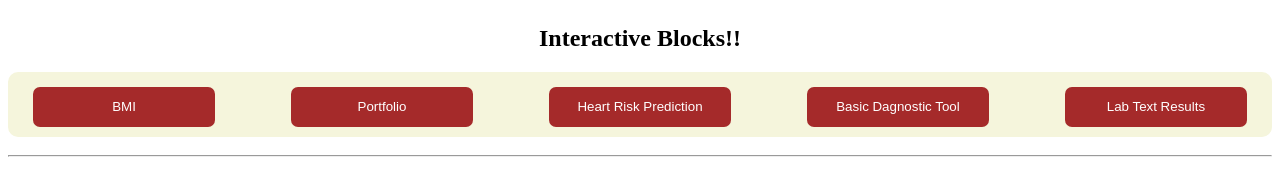
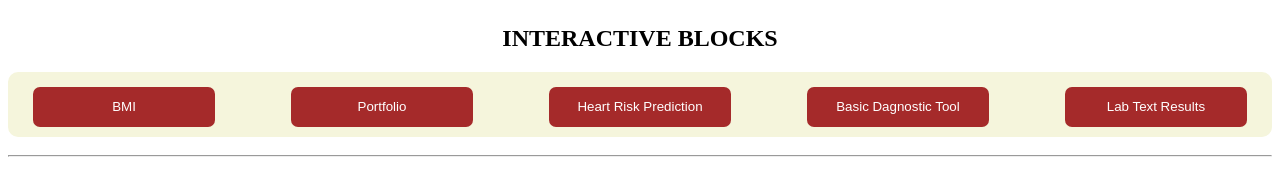
Before and after one commit to chaitu2003/IBs, a plain HTML site: page index.html in a window 1280 px wide. Drawn offline with Linux system fonts and the light colour scheme.

Commit message:
Update index.html

```diff
--- a/index.html
+++ b/index.html
@@ -8,7 +8,7 @@
     <script src="assets/script/navigate.js"></script>
 </head>
 <body>
-    <h2>Interactive Blocks!!</h2>
+    <h2>INTERACTIVE BLOCKS</h2>
     <div class="btns">
         <button onclick="ifclick()">BMI</button>
         <button onclick="Portfolio()">Portfolio</button>
```
